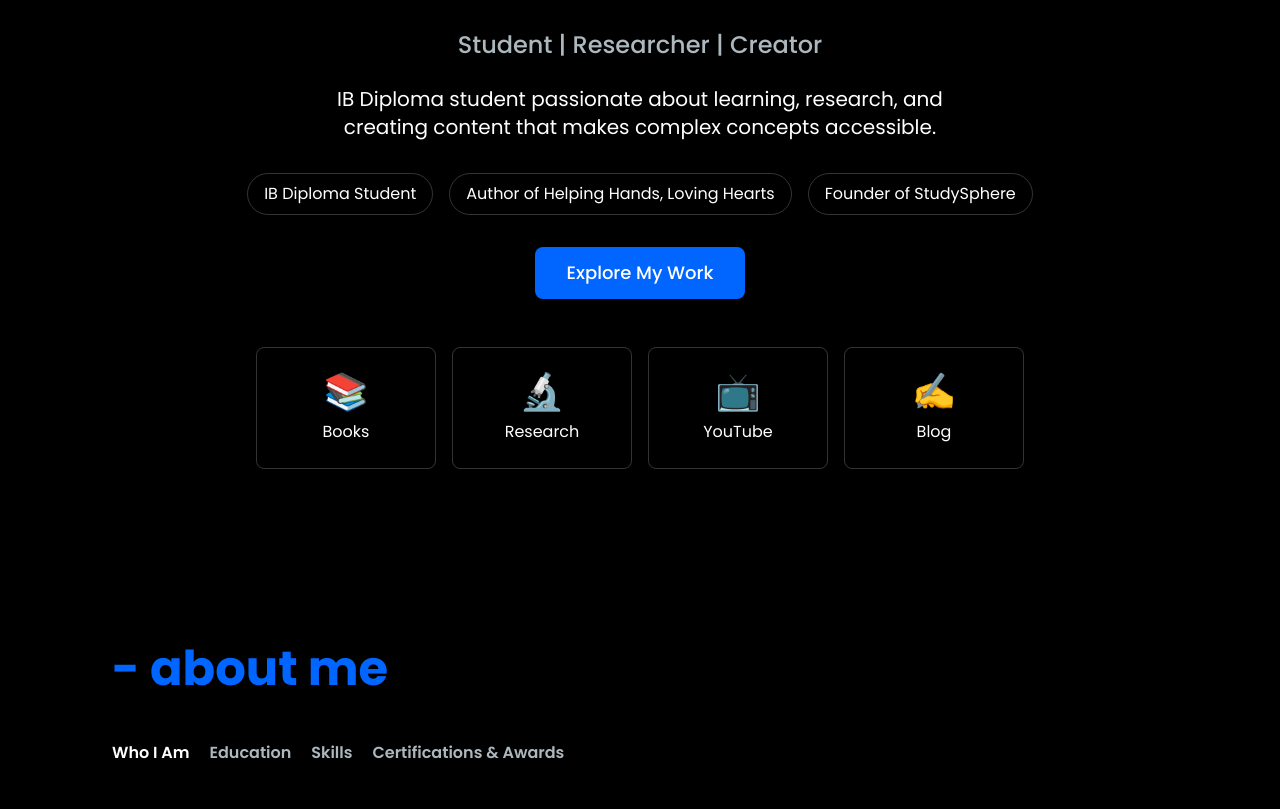
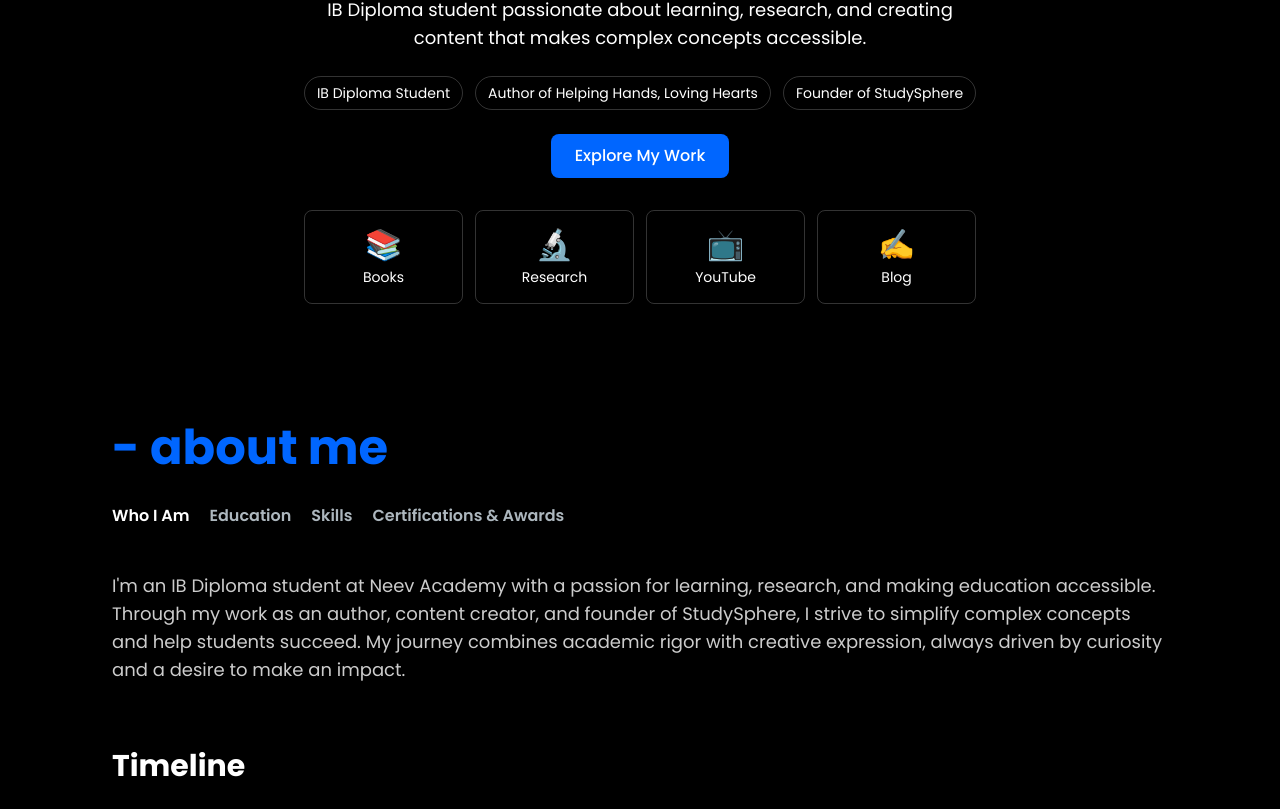
Before and after one commit to Manas-Nanivadekar/hrehaan-website, a Next.js app: page / in a window 1280 px wide. Shown: the part 271-1080 px from the top of the page. Built offline with nearby package versions, Linux system fonts and the light colour scheme.

Commit message:
fixed scroll issue

```diff
--- a/src/app/components/About.jsx
+++ b/src/app/components/About.jsx
@@ -121,9 +121,9 @@ const About = () => {
   };
 
   return (
-    <section className="text-white lg:mt-8" id="about">
-      <div className="py-8 px-4 xl:gap-16 sm:py-16 xl:px-16">
-        <h2 className="text-5xl font-bold accentColor mt-4 mb-8 md:mb-12">
+    <section className="text-white mt-4 lg:mt-6" id="about">
+      <div className="py-6 px-4 xl:gap-16 sm:py-8 xl:px-16">
+        <h2 className="text-4xl md:text-5xl font-bold accentColor mb-6 md:mb-8">
           - about me
         </h2>
 
--- a/src/app/components/Hero.jsx
+++ b/src/app/components/Hero.jsx
@@ -6,7 +6,7 @@ import Link from "next/link";
 
 const Hero = () => {
   return (
-    <section className="lg:py-16">
+    <section className="py-8 lg:py-12">
       <div className="flex flex-col items-center text-center">
         <motion.div
           initial={{opacity: 0, y: 20}}
@@ -14,70 +14,70 @@ const Hero = () => {
           transition={{duration: 0.5}}
           className="max-w-4xl"
         >
-          <h1 className="text-white poppins-bold mb-4 text-4xl sm:text-5xl lg:text-7xl lg:leading-normal font-extrabold">
+          <h1 className="text-white poppins-bold mb-3 text-4xl sm:text-5xl lg:text-6xl lg:leading-tight font-extrabold">
             <span className="text-white">Hrehaan</span>
           </h1>
-          <p className="text-[#ADB7BE] text-lg sm:text-xl mb-6 lg:text-2xl poppins-medium">
+          <p className="text-[#ADB7BE] text-base sm:text-lg mb-4 lg:text-xl poppins-medium">
             Student | Researcher | Creator
           </p>
 
           {/* Short About Me Summary */}
-          <p className="text-white text-base sm:text-lg mb-8 lg:text-xl max-w-2xl mx-auto">
+          <p className="text-white text-sm sm:text-base mb-6 lg:text-lg max-w-2xl mx-auto">
             IB Diploma student passionate about learning, research, and creating content that makes complex concepts accessible.
           </p>
 
           {/* Quick Highlights */}
-          <div className="flex flex-wrap justify-center gap-4 mb-8 text-sm sm:text-base">
-            <span className="text-white border border-white/20 px-4 py-2 rounded-full">
+          <div className="flex flex-wrap justify-center gap-3 mb-6 text-xs sm:text-sm">
+            <span className="text-white border border-white/20 px-3 py-1.5 rounded-full">
               IB Diploma Student
             </span>
-            <span className="text-white border border-white/20 px-4 py-2 rounded-full">
+            <span className="text-white border border-white/20 px-3 py-1.5 rounded-full">
               Author of Helping Hands, Loving Hearts
             </span>
-            <span className="text-white border border-white/20 px-4 py-2 rounded-full">
+            <span className="text-white border border-white/20 px-3 py-1.5 rounded-full">
               Founder of StudySphere
             </span>
           </div>
 
           {/* CTA Button */}
-          <div className="mb-12">
+          <div className="mb-8">
             <Link
               href="#writing-research"
-              className="px-8 py-3 inline-block rounded-lg bg-tertiaryColor text-white hover:opacity-90 transition-opacity poppins-medium text-lg"
+              className="px-6 py-2.5 inline-block rounded-lg bg-tertiaryColor text-white hover:opacity-90 transition-opacity poppins-medium text-base"
             >
               Explore My Work
             </Link>
           </div>
 
           {/* Visual Links */}
-          <div className="grid grid-cols-2 md:grid-cols-4 gap-4 max-w-3xl mx-auto">
+          <div className="grid grid-cols-2 md:grid-cols-4 gap-3 max-w-3xl mx-auto mb-4">
             <Link
               href="#writing-research"
-              className="flex flex-col items-center p-6 border border-white/20 rounded-lg hover:border-tertiaryColor transition-colors group"
+              className="flex flex-col items-center p-4 border border-white/20 rounded-lg hover:border-tertiaryColor transition-colors group"
             >
-              <div className="text-4xl mb-2">📚</div>
-              <span className="text-white group-hover:text-tertiaryColor transition-colors">Books</span>
+              <div className="text-3xl mb-1">📚</div>
+              <span className="text-white text-sm group-hover:text-tertiaryColor transition-colors">Books</span>
             </Link>
             <Link
               href="#writing-research"
-              className="flex flex-col items-center p-6 border border-white/20 rounded-lg hover:border-tertiaryColor transition-colors group"
+              className="flex flex-col items-center p-4 border border-white/20 rounded-lg hover:border-tertiaryColor transition-colors group"
             >
-              <div className="text-4xl mb-2">🔬</div>
-              <span className="text-white group-hover:text-tertiaryColor transition-colors">Research</span>
+              <div className="text-3xl mb-1">🔬</div>
+              <span className="text-white text-sm group-hover:text-tertiaryColor transition-colors">Research</span>
             </Link>
             <Link
               href="#videos"
-              className="flex flex-col items-center p-6 border border-white/20 rounded-lg hover:border-tertiaryColor transition-colors group"
+              className="flex flex-col items-center p-4 border border-white/20 rounded-lg hover:border-tertiaryColor transition-colors group"
             >
-              <div className="text-4xl mb-2">📺</div>
-              <span className="text-white group-hover:text-tertiaryColor transition-colors">YouTube</span>
+              <div className="text-3xl mb-1">📺</div>
+              <span className="text-white text-sm group-hover:text-tertiaryColor transition-colors">YouTube</span>
             </Link>
             <Link
               href="#blog"
-              className="flex flex-col items-center p-6 border border-white/20 rounded-lg hover:border-tertiaryColor transition-colors group"
+              className="flex flex-col items-center p-4 border border-white/20 rounded-lg hover:border-tertiaryColor transition-colors group"
             >
-              <div className="text-4xl mb-2">✍️</div>
-              <span className="text-white group-hover:text-tertiaryColor transition-colors">Blog</span>
+              <div className="text-3xl mb-1">✍️</div>
+              <span className="text-white text-sm group-hover:text-tertiaryColor transition-colors">Blog</span>
             </Link>
           </div>
         </motion.div>
--- a/src/app/components/Projects.jsx
+++ b/src/app/components/Projects.jsx
@@ -1,8 +1,8 @@
 "use client";
-import React, {useState, useRef} from "react";
+import React, {useState} from "react";
 import ProjectCard from "./ProjectCard";
 import ProjectTag from "./ProjectTag";
-import {motion, useInView} from "framer-motion";
+import {motion} from "framer-motion";
 
 const projectsData = [
   {
@@ -40,8 +40,6 @@ const projectsData = [
 
 const ProjectsSection = () => {
   const [tag, setTag] = useState("All");
-  const ref = useRef(null);
-  const isInView = useInView(ref, {once: true});
 
   const handleTagChange = newTag => {
     setTag(newTag);
@@ -78,13 +76,13 @@ const ProjectsSection = () => {
           isSelected={tag === "Full Stack"}
         />
       </div>
-      <ul ref={ref} className="grid md:grid-cols-3 gap-8 md:gap-12">
+      <ul className="grid md:grid-cols-3 gap-8 md:gap-12">
         {filteredProjects.map((project, index) => (
           <motion.li
             key={index}
             variants={cardVariants}
             initial="initial"
-            animate={isInView ? "animate" : "initial"}
+            animate="animate"
             transition={{duration: 0.3, delay: index * 0.4}}
           >
             <ProjectCard
--- a/src/app/components/Resume.jsx
+++ b/src/app/components/Resume.jsx
@@ -5,9 +5,9 @@ import Link from "next/link";
 
 const Resume = () => {
   return (
-    <section className="text-white lg:mt-8" id="resume">
-      <div className="py-8 px-4 xl:gap-16 sm:py-16 xl:px-16">
-        <h2 className="text-5xl font-bold accentColor mt-4 mb-8 md:mb-12">
+    <section className="text-white mt-4 lg:mt-6" id="resume">
+      <div className="py-6 px-4 xl:gap-16 sm:py-8 xl:px-16">
+        <h2 className="text-4xl md:text-5xl font-bold accentColor mb-6 md:mb-8">
           - resume
         </h2>
 
--- a/src/app/components/Talks.jsx
+++ b/src/app/components/Talks.jsx
@@ -1,8 +1,8 @@
 "use client";
 
-import React, {useRef} from "react";
+import React from "react";
 import TalksCard from "./TalksCard";
-import {motion, useInView} from "framer-motion";
+import {motion} from "framer-motion";
 
 const talksData = [
   {
@@ -37,9 +37,6 @@ const cardVariants = {
 };
 
 const Talks = () => {
-  const ref = useRef(null);
-  const isInView = useInView(ref, {once: true});
-
   return (
     <section id="talks">
       <div className="mt-20">
@@ -47,7 +44,6 @@ const Talks = () => {
           - Talks
         </h2>
         <div
-          ref={ref}
           className="text-white flex flex-col md:flex-row justify-center items-center gap-1 md:gap-6 py-6"
         >
           {talksData.map((item, index) => (
@@ -55,7 +51,7 @@ const Talks = () => {
               key={index}
               variants={cardVariants}
               initial="initial"
-              animate={isInView ? "animate" : "initial"}
+              animate="animate"
               transition={{duration: 0.3, delay: index * 0.4}}
               className="mb-6"
             >
--- a/src/app/components/Work.jsx
+++ b/src/app/components/Work.jsx
@@ -1,7 +1,7 @@
 "use client";
-import React, {useState, useEffect, useRef} from "react";
+import React from "react";
 import Card from "./Card";
-import {motion, useInView} from "framer-motion";
+import {motion} from "framer-motion";
 
 const workData = [
   {
@@ -48,22 +48,19 @@ const cardVariants = {
 };
 
 const Work = () => {
-  const ref = useRef(null);
-  const isInView = useInView(ref, {once: true});
-
   return (
     <section className="lg:mt-8" id="work">
       <div className="min-h-screen">
         <h1 className="text-5xl font-bold accentColor mt-20 mb-4 md:mb-6">
           - work
         </h1>
-        <ul ref={ref}>
+        <ul>
           {workData.map((item, index) => (
             <motion.li
               key={index}
               variants={cardVariants}
               initial="initial"
-              animate={isInView ? "animate" : "initial"}
+              animate="animate"
               transition={{duration: 0.3, delay: index * 0.4}}
               className="mb-6"
             >
--- a/src/app/page.js
+++ b/src/app/page.js
@@ -14,7 +14,7 @@ export default function Home() {
   return (
     <main className="poppins-regular flex min-h-screen flex-col">
       <Navbar />
-       <div className="container mt-24 mx-auto px-12 py-4">
+       <div className="container mt-20 mx-auto px-6 sm:px-12 py-2">
        <Hero />
        <Socials />
        <About />
```
Also changed, not shown: src/app/components/Blog.jsx (+6 -9 lines), src/app/components/IBResources.jsx (+10 -13 lines), src/app/components/Videos.jsx (+6 -9 lines), src/app/components/WritingResearch.jsx (+14 -18 lines).
